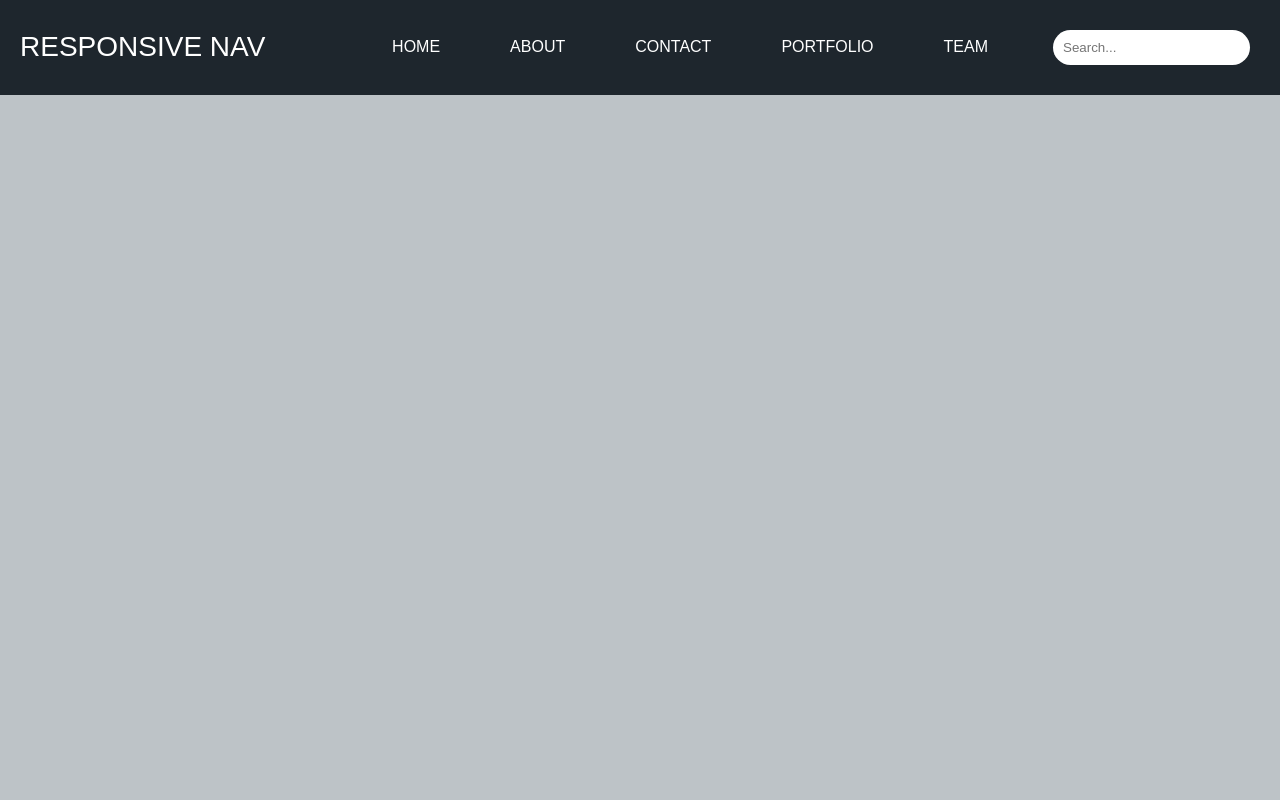
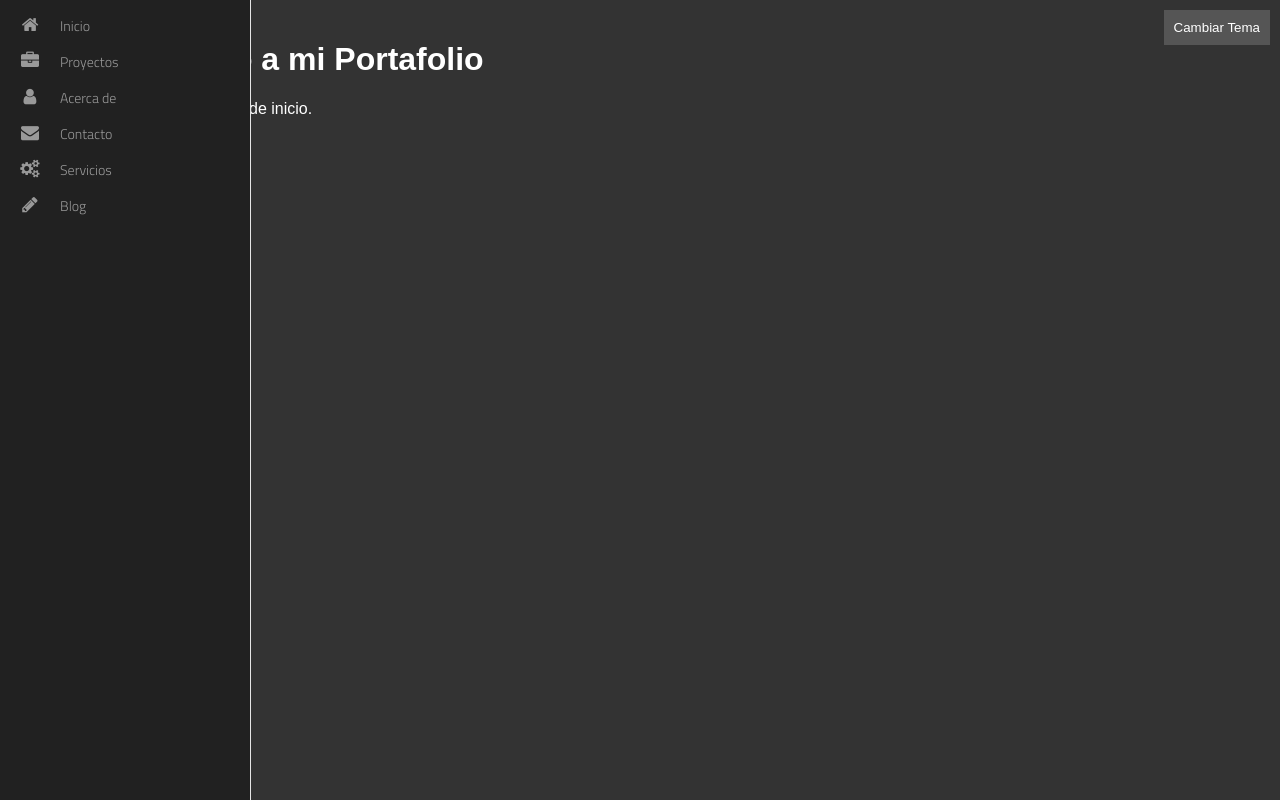
Before and after one commit to DANIB04/danib04.github.io, a PHP site: page / in a window 1280 px wide. Run offline with PHP 8.4, Linux system fonts and the light colour scheme; some libraries are stand-ins or nearby versions; some web fonts are replaced.

Commit message:
Inicio 1

```diff
--- a/Css/Style.css
+++ b/Css/Style.css
@@ -1,128 +1,149 @@
-*, *:before, *:after {-moz-box-sizing:border-box;
-  -webkit-box-sizing:border-box;
-  box-sizing:border-box;
-  margin:0;
-  padding:0}
-body{background:#bdc3c7;
-  line-height:1.5;
-  font-family:sans-serif;
-  text-transform:uppercase;
-  font-size:16px;
-  color:#fff}
-a{text-decoration:none;
-  color:#fff}
-#header{background:#1E262D;
-  width:100%;
-  position:relative}
-#header:after{content:"";
-  clear:both;
-  display:block}
-.search{float:right;
-  padding:30px}
-input{border:none;
-  padding:10px;
-  border-radius:20px}
-.logo{float:left;
-  padding:26px 0 26px}
-.logo a{font-size:28px;
-  display:block;
-  padding:0 0 0 20px}
-nav{float:right;
+@import url(//netdna.bootstrapcdn.com/font-awesome/4.0.3/css/font-awesome.css);
+@import url(https://fonts.googleapis.com/css?family=Titillium+Web:300);
+.fa-2x {
+    font-size: 2em;
 }
-nav>ul{float:left;
-  position:relative}
-nav li{list-style:none;
-  float:left}
-nav .dropdown{position:relative}
-nav li a{float:left;
-  padding:35px}
-nav li a:hover{background:#2C3E50}
-nav li ul{display:none}
-nav li:hover ul{display:inline}
-nav li li{float:none}
-nav .dropdown ul{position:absolute;
-  left:0;
-  top:100%;
-  background:#fff;
-  padding:20px 0;
-  border-bottom:3px solid #34495e}
-nav .dropdown li{white-space:nowrap}
-nav .dropdown li a{padding:10px 35px;
-  font-size:13px;
-  min-width:200px}
-nav .mega-dropdown{width:100%;
-  position:absolute;
-  top:100%;
-  left:0;
-  background:#fff;
-  overflow:hidden;
-  padding:20px 35px;
-  border-bottom:3px solid #34495e}
-nav li li a{float:none;
-  color:#333;
-  display:block;
-  padding:8px 10px;
-  border-radius:3px;
-  font-size:13px}
-nav li li a:hover{background:#bdc3c7;
-  background:#FAFBFB}
-.mega-col{width:25%;
-  float:left}
-#menu-icon{position:absolute;
-  right:0;
-  top:50%;
-  margin-top:-12px;
-  margin-right:30px;
-  display:none}
-#menu-icon span{border:2px solid #fff;
-  width:30px;
-  margin-bottom:5px;
-  display:block;
-  -webkit-transition:all .2s;
-  transition:all .1s}
-@media only screen and (max-width: 1170px) {
-  nav >ul>li >a{padding:35px 15px}
+.fa {
+    position: relative;
+    display: table-cell;
+    width: 60px;
+    height: 36px;
+    text-align: center;
+    vertical-align: middle;
+    font-size:20px;
 }
-@media only screen and (min-width: 960px) {
-  nav{display:block!important}
+.main-menu:hover,nav.main-menu.expanded {
+    width:250px;
+    overflow:visible;
 }
-@media only screen and (max-width: 959px) {
-  nav{display:none;
-    width:100%;
-    clear:both;
-    float:none;
-    max-height:400px;
-    overflow-y:scroll}
-  #menu-icon{display:inline;
-    top:45px;
-    cursor:pointer}
-  #menu-icon.active .first{transform:rotate(45deg);
-    -webkit-transform:rotate(45deg);
-    margin-top:10px}
-  #menu-icon.active .second{transform:rotate(135deg);
-    -webkit-transform:rotate(135deg);
+.main-menu {
+    background:#212121;
+    border-right:1px solid #e5e5e5;
+    position:absolute;
+    top:0;
+    bottom:0;
+    height:100%;
+    left:0;
+    width:60px;
+    overflow:hidden;
+    -webkit-transition:width .05s linear;
+    transition:width .05s linear;
+    -webkit-transforma:translateZ(0) scale(1,1);
+    z-index:1000;
+}
+.main-menu>ul {
+    margin:7px 0;
+}
+.main-menu li {
     position:relative;
-    top:-9px;
-  }
-  #menu-icon.active .third{display:none}
-  .search{float:none}
-  .search input{width:100%}
-  nav{padding:10px}
-  nav ul{float:none}
-  nav li{float:none}
-  nav ul li a{float:none;
-    padding:8px;
-    display:block}
-  #header nav ul ul{display:block;
-    position:static;
-    background:none;
-    border:none;
-    padding:0}
-  #header nav a{color:#fff;
-    padding:8px}
-  #header nav a:hover{background:#fff;
-    color:#333;
-    border-radius:3px}
-  #header nav ul li li a:before{content:"- "}
-  .mega-col{width:100%}
+    display:block;
+    width:250px;
 }
+.main-menu li>a {
+    position:relative;
+    display:table;
+    border-collapse:collapse;
+    border-spacing:0;
+    color:#999;
+    font-family: arial;
+    font-size: 14px;
+    text-decoration:none;
+    -webkit-transforma:translateZ(0) scale(1,1);
+    -webkit-transition:all .1s linear;
+    transition:all .1s linear;
+}
+.main-menu .nav-icon {
+    position:relative;
+    display:table-cell;
+    width:60px;
+    height:36px;
+    text-align:center;
+    vertical-align:middle;
+    font-size:18px;
+}
+.main-menu .nav-text {
+    position:relative;
+    display:table-cell;
+    vertical-align:middle;
+    width:190px;
+    font-family: 'Titillium Web', sans-serif;
+}
+.main-menu>ul.logout {
+    position:absolute;
+    left:0;
+    bottom:0;
+}
+.no-touch .scrollable.hover {
+    overflow-y:hidden;
+}
+.no-touch .scrollable.hover:hover {
+    overflow-y:auto;
+    overflow:visible;
+}
+a:hover,a:focus {
+    text-decoration:none;
+}
+nav {
+    -webkit-user-select:none;
+    -moz-user-select:none;
+    -ms-user-select:none;
+    -o-user-select:none;
+    user-select:none;
+}
+nav ul,nav li {
+    outline:0;
+    margin:0;
+    padding:0;
+}
+.main-menu li:hover>a,nav.main-menu li.active>a,.dropdown-menu>li>a:hover,.dropdown-menu>li>a:focus,.dropdown-menu>.active>a,.dropdown-menu>.active>a:hover,.dropdown-menu>.active>a:focus,.no-touch .dashboard-page nav.dashboard-menu ul li:hover a,.dashboard-page nav.dashboard-menu ul li.active a {
+    color:#fff;
+    background-color:#ff6347; /* Tomate */
+}
+.area {
+    float: left;
+    background: #e2e2e2;
+    width: 100%;
+    height: 100%;
+}
+@font-face {
+    font-family: 'Titillium Web';
+    font-style: normal;
+    font-weight: 300;
+    src: local('Titillium WebLight'), local('TitilliumWeb-Light'), url(http://themes.googleusercontent.com/static/fonts/titilliumweb/v2/anMUvcNT0H1YN4FII8wpr24bNCNEoFTpS2BTjF6FB5E.woff) format('woff');
+}
+
+:root {
+    --primary-color: #fff;
+    --background-color: #333;
+    --sidebar-background: #212121;
+    --button-background: #555;
+}
+[data-theme="light"] {
+    --primary-color: #333;
+    --background-color: #fff;
+    --sidebar-background: #ddd;
+    --button-background: #ccc;
+}
+body {
+    color: var(--primary-color);
+    background-color: var(--background-color);
+    font-family: Arial, sans-serif;
+    margin: 0;
+    display: flex;
+}
+.theme-toggle {
+    position: absolute;
+    top: 10px;
+    right: 10px;
+    padding: 10px;
+    background-color: var(--button-background);
+    color: var(--primary-color);
+    border: none;
+    cursor: pointer;
+    transition: background-color 0.3s;
+}
+.content {
+    flex-grow: 1;
+    padding: 20px;
+    margin-left: 60px; /* Espacio para el sidebar */
+}
--- a/Index.html
+++ b/Index.html
@@ -1,73 +1,77 @@
 <!DOCTYPE html>
-<html lang="en">
+<html lang="es">
 <head>
     <meta charset="UTF-8">
     <meta name="viewport" content="width=device-width, initial-scale=1.0">
-    <title>Document</title>
+    <title>Portafolio</title>
 <link rel="stylesheet" href="Css/Style.css">
-</head>
-<body>
-  <div id="header">
-    <div class="logo">
-      <a href="#">Responsive Nav</a>
-    </div>
-    <nav>
-      <form class="search" action="search.php">
-        <input name="q" placeholder="Search..." type="search">
-      </form>
+</head><body data-theme="dark">
+  <nav class="main-menu">
       <ul>
           <li>
-          <a href="">Home</a>
+              <a id="home" class="active" onclick="showContent('home')">
+                  <i class="fa fa-home fa-2x nav-icon"></i>
+                  <span class="nav-text">Inicio</span>
+              </a>
           </li>
           <li>
-          <a href="">About</a>
-          <ul class="mega-dropdown">
-            <li class="row">
-              <ul class="mega-col">
-                <li><a href="#">About</a></li>
-                <li><a href="#">About</a></li>
-                <li><a href="#">Contact</a></li>
-                <li><a href="#">Contact</a></li>
-              </ul>
-              <ul class="mega-col">
-                <li><a href="#">Help</a></li>
-                <li><a href="#">Pricing</a></li>
-                <li><a href="#">Team</a></li>
-                <li><a href="#">Services</a></li>
-              </ul>
-              <ul class="mega-col">
-                <li><a href="#">Coming Soon</a></li>
-                <li><a href="#">404 Error</a></li>
-                <li><a href="#">Search</a></li>
-                <li><a href="#">Author Page</a></li>
-              </ul>
-              <ul class="mega-col">
-                <li><a href="#">Full Width</a></li>
-                <li><a href="#">Right Column</a></li>
-                <li><a href="#">Left Column</a></li>
-                <li><a href="#">Maintenance</a></li>
-              </ul>
-            </li>
-          </ul>
-        </li>
-        <li class="dropdown">
-          <a href="">Contact</a>
-            <ul>
-              <li><a href="#">About Version</a></li>
-              <li><a href="#">About Version</a></li>
-              <li><a href="#">Contact Us</a></li>
-              <li><a href="#">Contact Us</a></li>
-            </ul>
+              <a id="projects" onclick="showContent('projects')">
+                  <i class="fa fa-briefcase fa-2x nav-icon"></i>
+                  <span class="nav-text">Proyectos</span>
+              </a>
           </li>
           <li>
-          <a href="">Portfolio</a>
+              <a id="about" onclick="showContent('about')">
+                  <i class="fa fa-user fa-2x nav-icon"></i>
+                  <span class="nav-text">Acerca de</span>
+              </a>
           </li>
           <li>
-          <a href="">Team</a>
+              <a id="contact" onclick="showContent('contact')">
+                  <i class="fa fa-envelope fa-2x nav-icon"></i>
+                  <span class="nav-text">Contacto</span>
+              </a>
+          </li>
+          <li>
+              <a id="services" onclick="showContent('services')">
+                  <i class="fa fa-cogs fa-2x nav-icon"></i>
+                  <span class="nav-text">Servicios</span>
+              </a>
+          </li>
+          <li>
+              <a id="blog" onclick="showContent('blog')">
+                  <i class="fa fa-pencil fa-2x nav-icon"></i>
+                  <span class="nav-text">Blog</span>
+              </a>
           </li>
       </ul>
   </nav>
+  <div class="content">
+      <div id="homeContent">
+          <h1>Bienvenido a mi Portafolio</h1>
+          <p>Contenido de la página de inicio.</p>
       </div>
-  <script src="Scripts/Script.js"></script>
+      <div id="projectsContent" style="display:none;">
+          <h1>Proyectos</h1>
+          <p>Contenido de la página de proyectos.</p>
+      </div>
+      <div id="aboutContent" style="display:none;">
+          <h1>Acerca de</h1>
+          <p>Contenido de la página acerca de.</p>
+      </div>
+      <div id="contactContent" style="display:none;">
+          <h1>Contacto</h1>
+          <p>Contenido de la página de contacto.</p>
+      </div>
+      <div id="servicesContent" style="display:none;">
+          <h1>Servicios</h1>
+          <p>Contenido de la página de servicios.</p>
+      </div>
+      <div id="blogContent" style="display:none;">
+          <h1>Blog</h1>
+          <p>Contenido de la página del blog.</p>
+      </div>
+  </div>
+  <button class="theme-toggle" onclick="toggleTheme()">Cambiar Tema</button>    <script src="Scripts/Script.js"></script>
 </body>
 </html>
--- a/Scripts/Script.js
+++ b/Scripts/Script.js
@@ -1,6 +1,14 @@
-$('#header').prepend('<div id="menu-icon"><span class="first"></span><span class="second"></span><span class="third"></span></div>');
+function toggleTheme() {
+    const body = document.body;
+    body.dataset.theme = body.dataset.theme === 'dark' ? 'light' : 'dark';
+}
 
-$("#menu-icon").on("click", function(){
-  $("nav").slideToggle();
-  $(this).toggleClass("active");
-});
+function showContent(section) {
+    const sections = ['home', 'projects', 'about', 'contact', 'services', 'blog'];
+    sections.forEach(s => {
+        document.getElementById(s).classList.remove('active');
+        document.getElementById(s + 'Content').style.display = 'none';
+    });
+    document.getElementById(section).classList.add('active');
+    document.getElementById(section + 'Content').style.display = 'block';
+}
```
Lines whose indentation alone changed are shown as unchanged.
